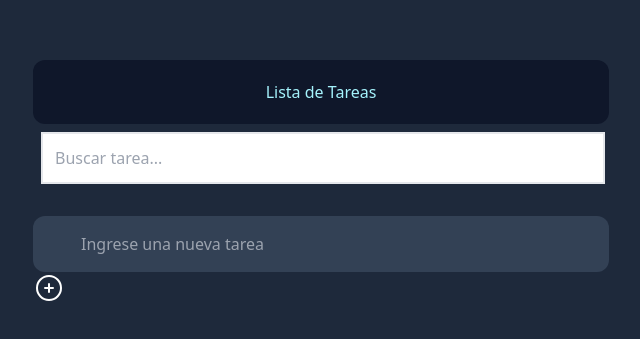
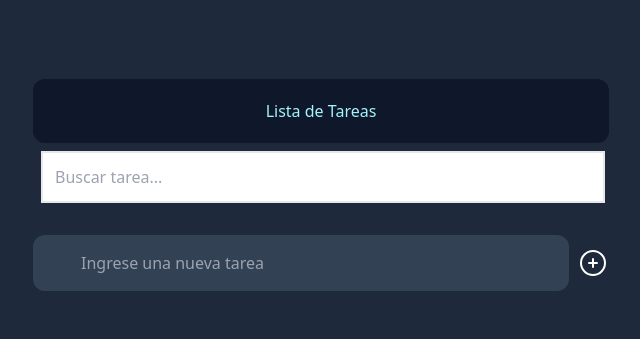
Before and after one commit to NinaChavezz/MyApp-UTN, a React (Vite) app: page / in a window 1280 px wide. Shown: the part 201-540 px from the top of the page, without its empty margins (319-959 px from the left). Built offline with nearby package versions, Linux system fonts and the light colour scheme.

Commit message:
Add flex layout to task form

```diff
--- a/src/Componentes/TaskForm.jsx
+++ b/src/Componentes/TaskForm.jsx
@@ -25,7 +25,7 @@ const TaskForm = ({ tasks, setTasks }) => {
   return (
     <>
       <div className="mt-6 relative">
-        <form onSubmit={handleSubmit}>
+        <form className="flex gap-2" onSubmit={handleSubmit}>
           <input
             type="text"
             className="focus:shadow-lg focus: shadow-blue-300 pl-12 w-full py-4 bg-slate-700 rounded-xl outline-none"
```
